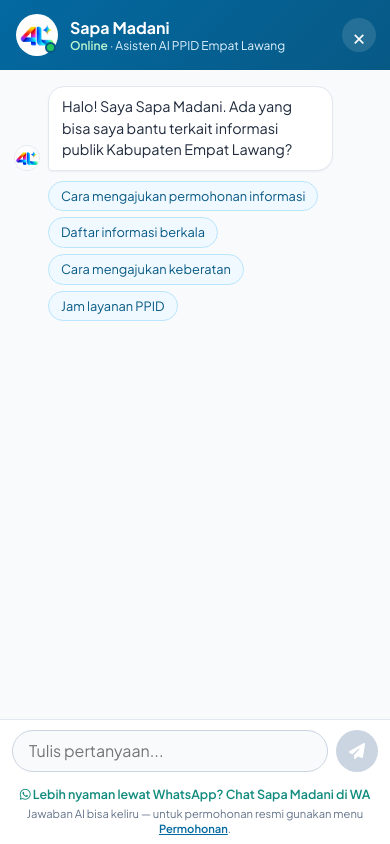
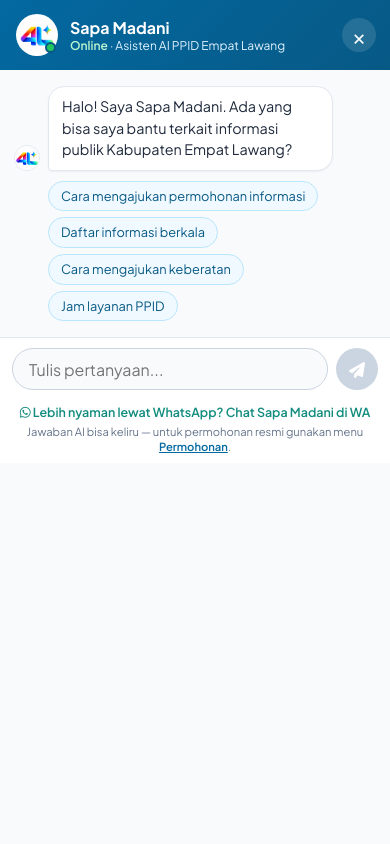
Before and after one commit to rhd4199/ppid_empatlawang_demo, a Laravel app: page /sapa-madani/embed in a window 390 px wide. Run offline with Laravel 12, Linux system fonts and the light colour scheme; data comes from the database, SQL or seed files in the repository.

Commit message:
Sapa Madani mobile: kolom input tepat di bawah balon chat terakhir
Co-Authored-By: LarikaAI <agent@larika.id>

```diff
--- a/resources/views/partials/assistant-panel.blade.php
+++ b/resources/views/partials/assistant-panel.blade.php
@@ -117,6 +117,9 @@
             border: 0; border-radius: 0; box-shadow: none; transform: translateY(16px); transform-origin: bottom center;
         }
         .sm-panel.is-open { transform: none; }
+        /* the input follows the last bubble (not pinned to the bottom); long chats still scroll inside .sm-body */
+        .sm-panel { background: #f8fafc; }
+        .sm-body { flex: 0 1 auto; }
         .sm-head { padding-top: calc(14px + env(safe-area-inset-top)); }
         .sm-note { padding-bottom: calc(8px + env(safe-area-inset-bottom)); }
         .sm-form input { font-size: 16px; } /* < 16px makes iOS zoom in on focus */
```
